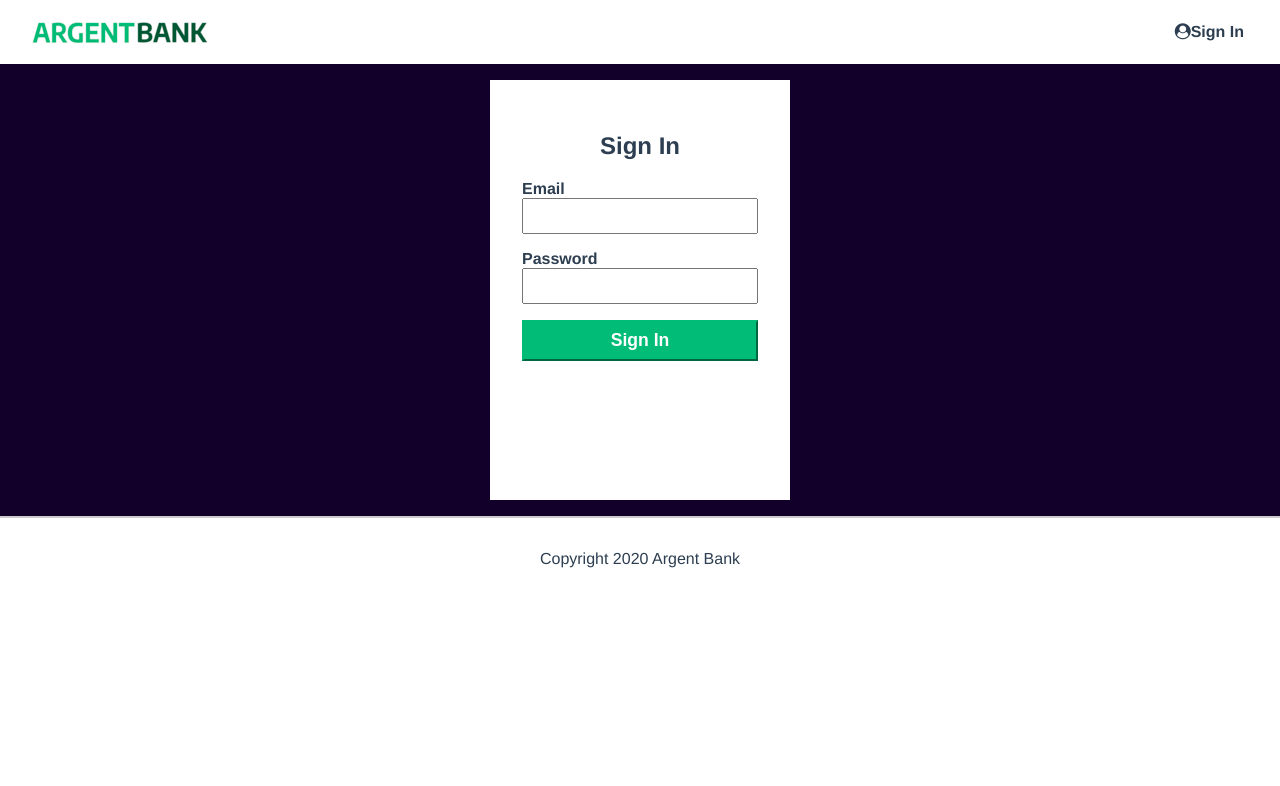
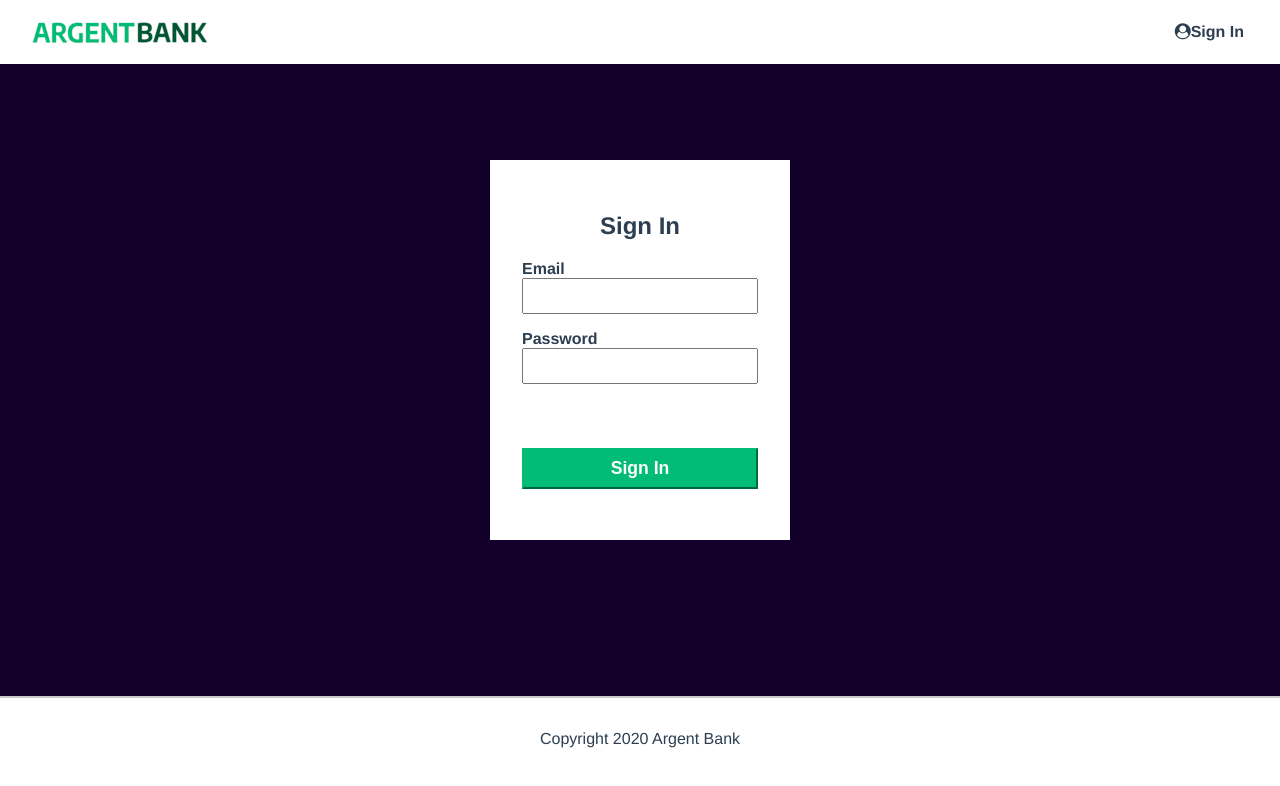
Before and after one commit to DoomZyx/ArgentBank, a React (Vite) app in the folder Frontend/: page /login in a window 1280 px wide. Shown: the top 786 px of the page. Built offline with nearby package versions, Linux system fonts and the light colour scheme.

Commit message:
ajustement css main.bg

```diff
--- a/Frontend/src/main.scss
+++ b/Frontend/src/main.scss
@@ -18,8 +18,9 @@ body {
 
 }
 
-.mainn.bg-dark {
-  height: 100vh;
+.main.bg-dark {
+  max-height: 100vh;
+  min-height: 75vh;
 }
 
 
@@ -187,7 +188,7 @@ body {
  padding: 8px;
  font-size: 1.1rem;
  font-weight: bold;
- margin-top: 1rem;
+ margin-top: 4rem;
  border-color: #00bc77;
  background-color: #00bc77;
  color: #fff;
@@ -197,9 +198,10 @@ body {
  box-sizing: border-box;
  background-color: white;
  width: 300px;
- height: 420px;
+ height: 380px;
  margin: 0 auto;
  position: relative;
+ top: 5rem;
  padding: 2rem;
 }
 
```
